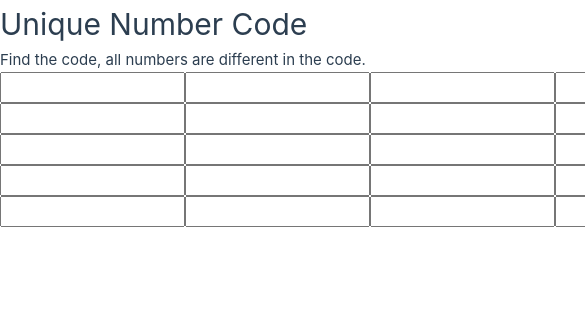
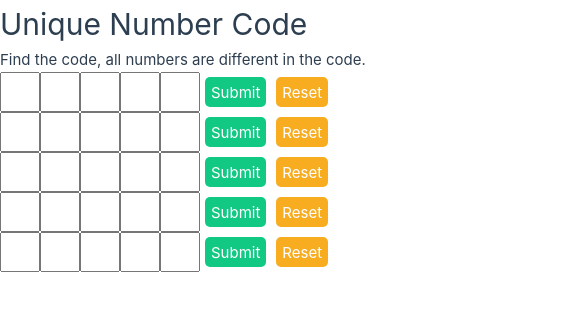
Before and after one commit to sidcoffee/uniqode, a Vue app: page / in a window 390 px wide. Shown: the top 310 px of the page, 585 px wide, since content can reach past the window. Built offline with nearby package versions, Linux system fonts and the light colour scheme.

Commit message:
num css changed

```diff
--- a/src/components/Letterbox.vue
+++ b/src/components/Letterbox.vue
@@ -203,14 +203,14 @@
 .yellowback{
   background: yellow;
 }
-input[type=text]{
+input[type=number]{
     width: 50px;
     height: 50px;
     font-size: 35px;
     text-align: center;
 }
 @media only screen and (max-width: 600px) {
-  input[type=text]{
+  input[type=number]{
     width: 40px;
     height: 40px;
     font-size: 25px;
```
